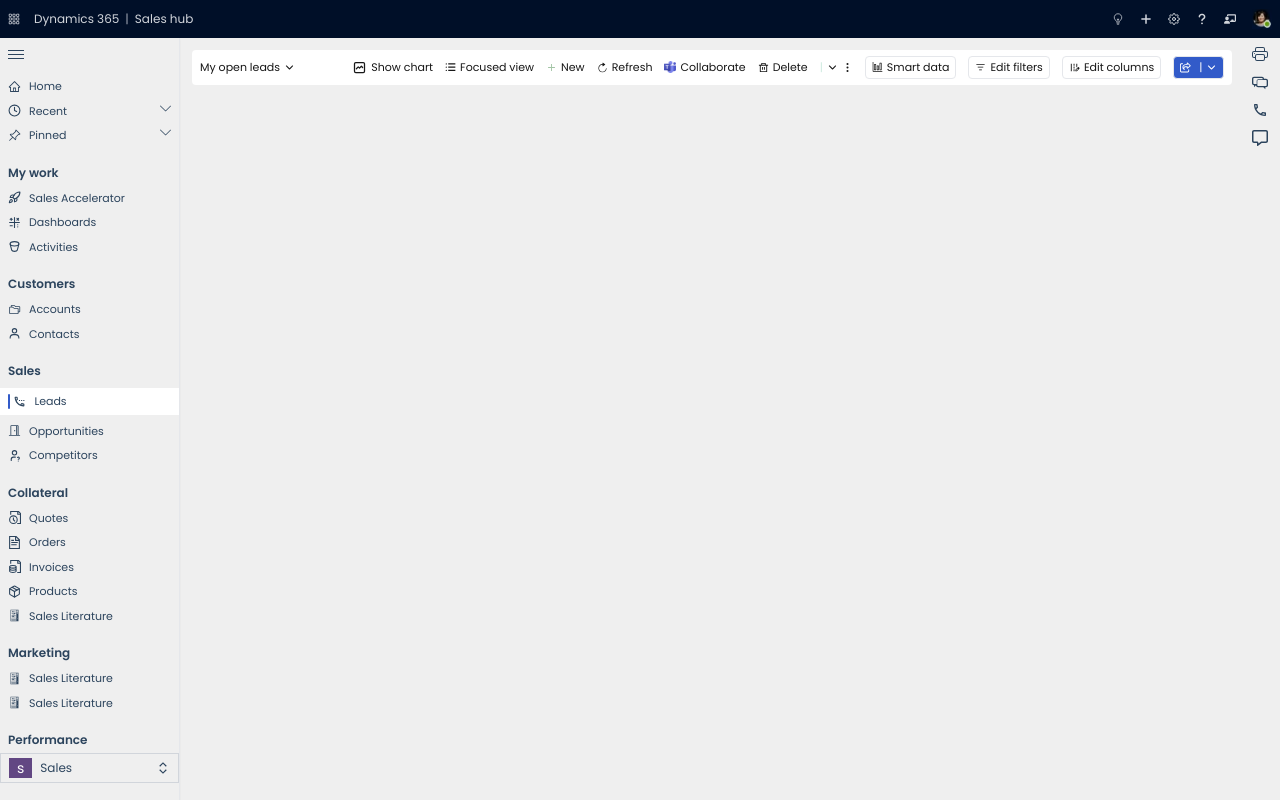
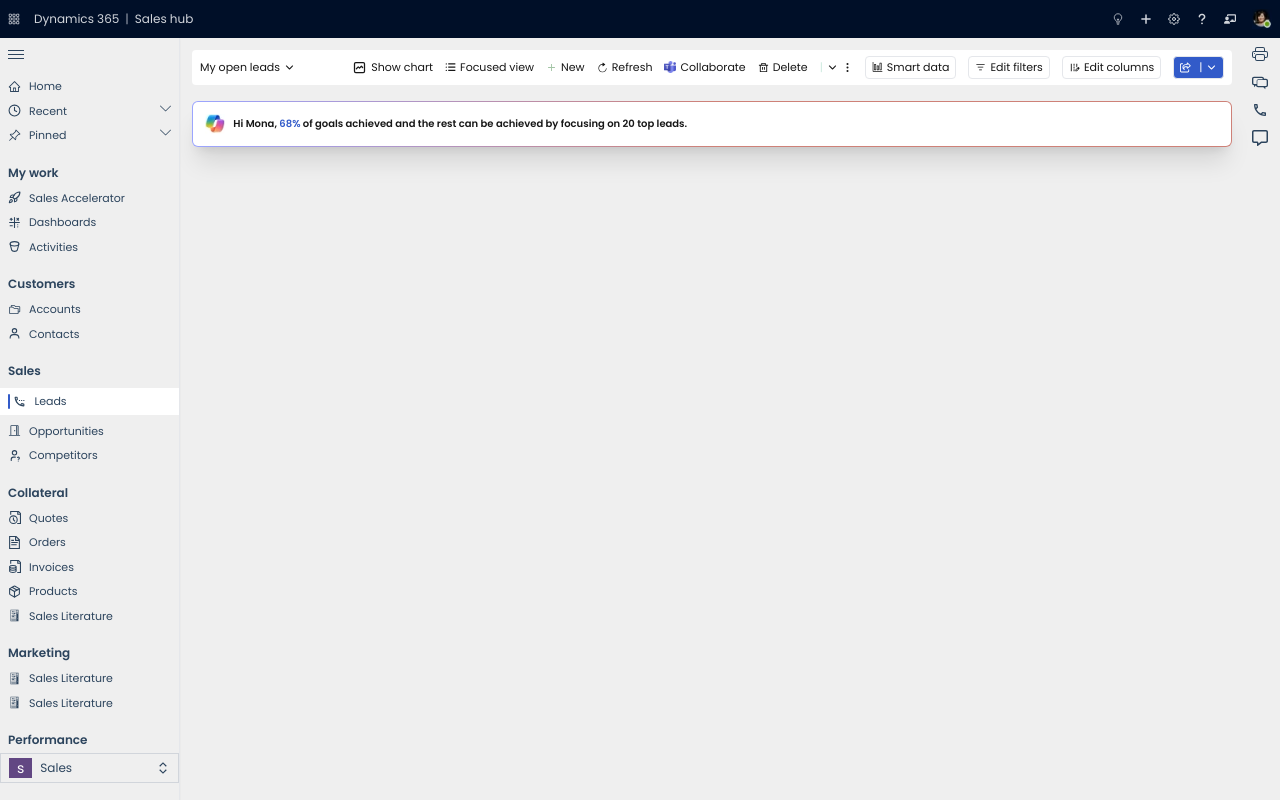
Before and after one commit to Godswillcode/workergen-interview, a Next.js app: page / in a window 1280 px wide. Built offline with nearby package versions, Linux system fonts and the light colour scheme.

Commit message:
analysics pop

```diff
--- /dev/null
+++ b/app/components/Analysis.tsx
@@ -0,0 +1,17 @@
+import Image from "next/image";
+import anaLysisLogo from "../images/logoAnalysis.png"
+
+export const Analysis = () => {
+  return (
+    <div className="relative shadow-xl mt-4 p-[1.3px] rounded-md bg-gradient-to-r from-[#9BA5FF] via-[#ce8178] var-[#62C4C3]  via-[#9BA5FF] via-[#62C4C3] to-[#ce8178] ">
+      <div className="bg-white p-3 rounded-[5px] w-full h-full">
+         <div className="grid grid-cols-1 lg:grid-cols-2 gap-2">
+            <div className="flex items-center gap-2">
+                <Image src={anaLysisLogo} alt="logo" className="h-5 w-5"/>
+                <h3 className="font-semibold text-[10px]">Hi Mona, <span className="text-[#325BC9]">68% </span> of goals achieved and the rest can be achieved by focusing on 20 top leads. </h3>
+            </div>
+         </div>
+      </div>
+    </div>
+  );
+};
--- /dev/null
+++ b/app/components/LeadTable.tsx
@@ -0,0 +1,6 @@
+
+export const LeadTable = () => {
+  return (
+    <div></div>
+  )
+}
--- a/app/components/MainPage.tsx
+++ b/app/components/MainPage.tsx
@@ -1,5 +1,7 @@
 "use client";
 
+import { Analysis } from "./Analysis";
+import { LeadTable } from "./LeadTable";
 import { Navbar } from "./layout/Navbar";
 import { SidebarRight } from "./layout/SidebarRight";
 
@@ -9,7 +11,8 @@
       <Navbar />
 
       <div>
-
+        <Analysis/>
+        <LeadTable/>
       </div>
     </div>
   );
```
Also changed, not shown: app/images/logoAnalysis.png (added).
